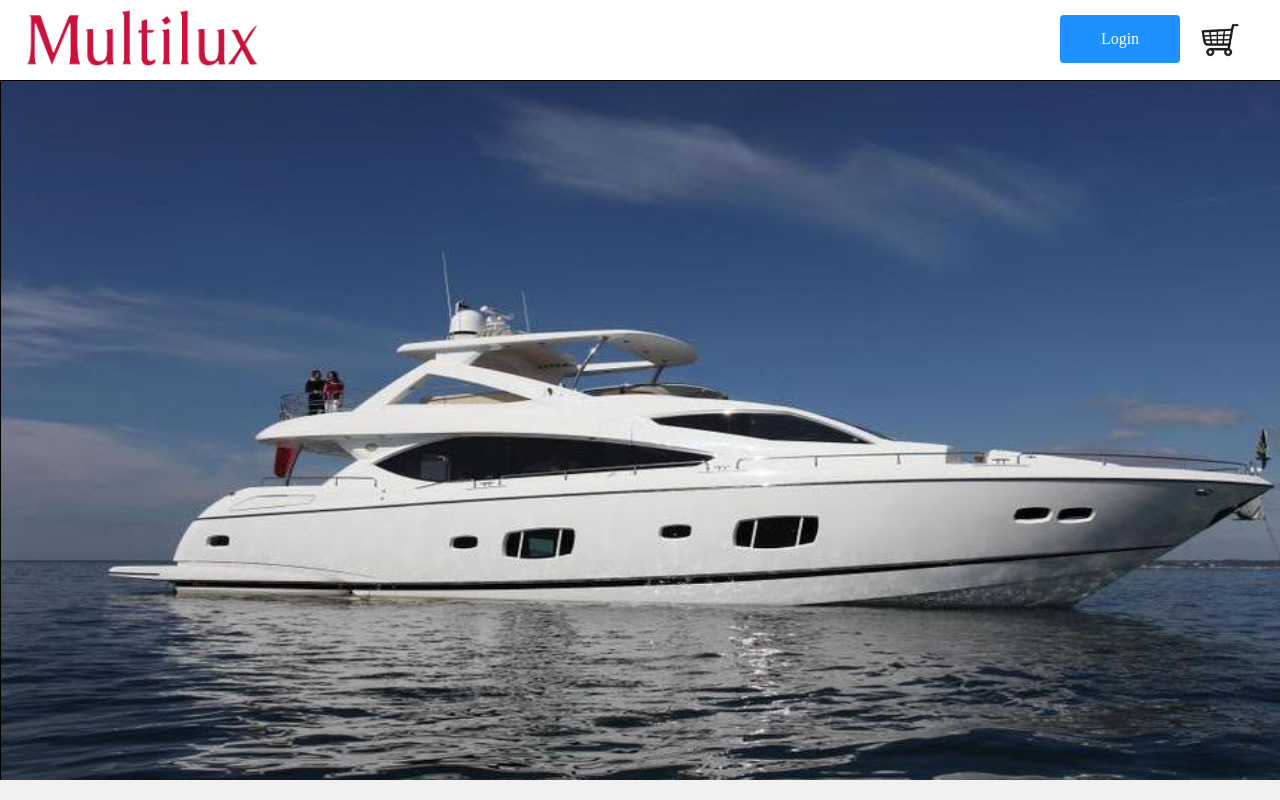
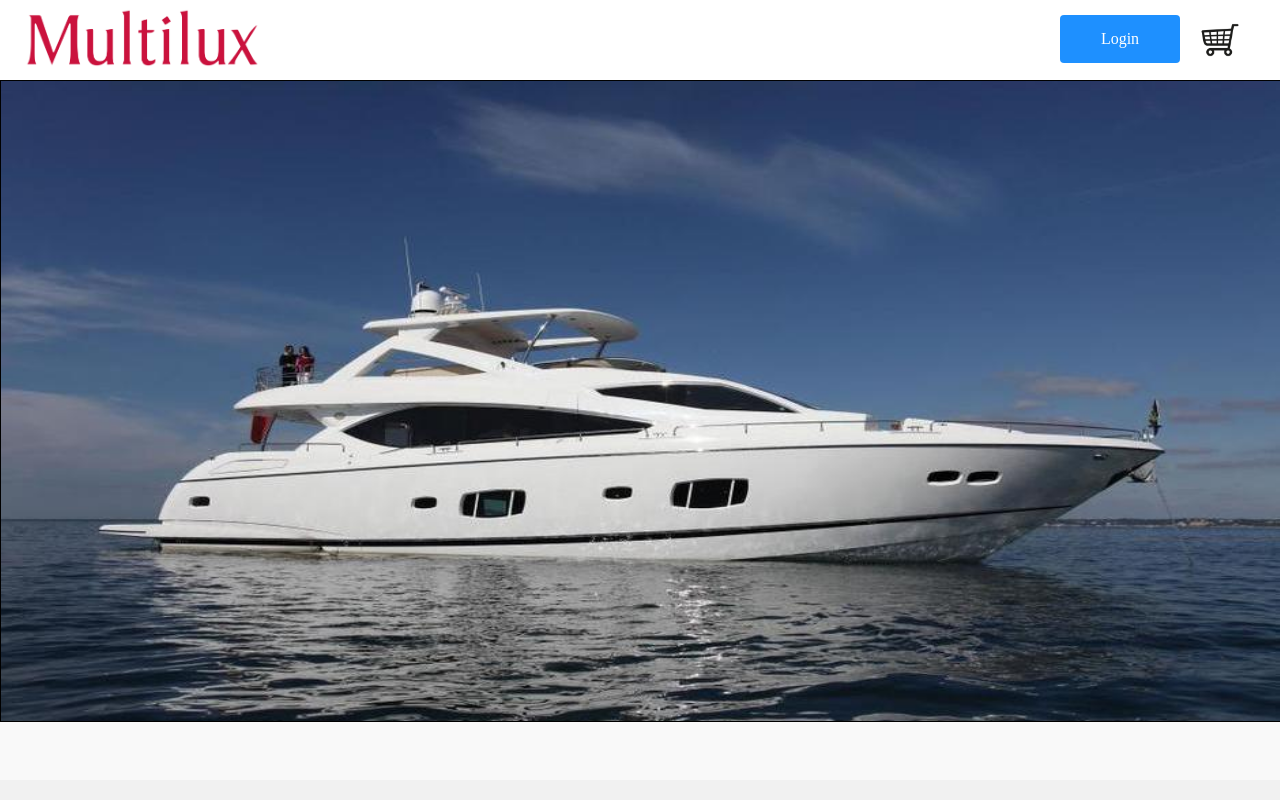
Before and after one commit to bachelor2019misc/MultiluxInteractiveShoppingCart, an Angular app: page /room-selection in a window 1280 px wide. Built offline with nearby package versions, Linux system fonts and the light colour scheme.

Commit message:
#6 Fixresolution resize and compability on canvas component

```diff
--- a/src/app/room-selection/canvas.component.ts
+++ b/src/app/room-selection/canvas.component.ts
@@ -28,11 +28,29 @@ export class CanvasComponent implements AfterViewInit {
       this.vesselImage.src = "assets/img/boat.jpg";
 
       this.vesselImage.onload = () => {
+          this.resize();
           this.draw();
+          window.addEventListener('resize', () => this.resize());
       };
     }
 
     private draw() {
         this.cx.drawImage(this.vesselImage, 0, 0, this.width, this.height);
     }
-  }
+
+    private resize() {
+        if(window.innerWidth < 1400) {
+            this.cx.canvas.width  = window.innerWidth;
+            this.cx.canvas.height = window.innerWidth/2;
+            this.width = window.innerWidth;
+            this.height = window.innerWidth/2;
+            this.draw();
+        } else if(this.cx.canvas.width < 1400) {
+            this.cx.canvas.width  = 1400;
+            this.cx.canvas.height = 700
+            this.width = 1400;
+            this.height = 700;
+            this.draw();
+        }
+    }
+}
```
